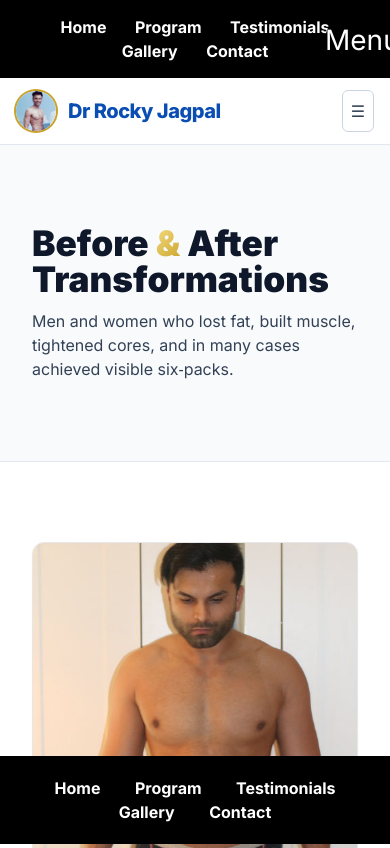
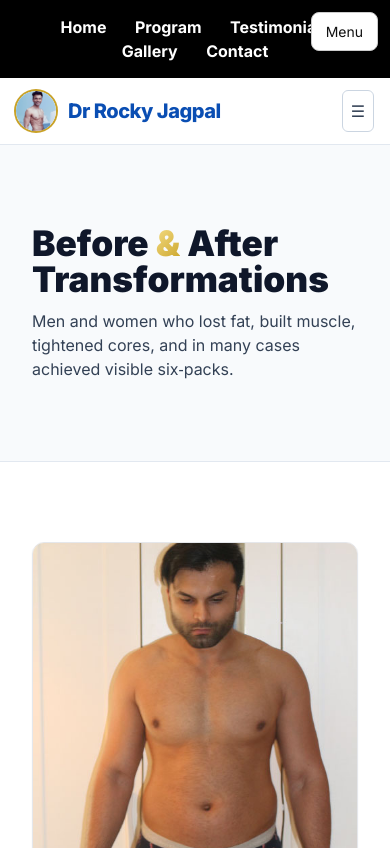
Before and after one commit to Rockmediaai/drrockyjagpal, a website: page before-after.html in a window 390 px wide. Shown: the top 848 px of the page. Drawn offline with nearby package versions, Linux system fonts and the light colour scheme.

Commit message:
Update before-after.html
mobile fix

```diff
--- a/before-after.html
+++ b/before-after.html
@@ -1,6 +1,17 @@
 <!DOCTYPE html>
 <html lang="en">
 <head>
+  <meta name="viewport" content="width=device-width, initial-scale=1">
+
+<style>
+  /* 3 — Stop ANY horizontal overflow / cut-off text forever */
+  html, body { overflow-x: hidden !important; }
+  * { max-width: 100%; box-sizing: border-box; }
+  img, h1, h2, h3, p, div { word-wrap: break-word; }
+
+  /* Remove any rogue fixed bars or black ovals */
+  .mobile-only-menu, .mobile-ham, .mobile-panel, #mobilepanel { display: none !important; }
+</style>
   <meta name="viewport" content="width=device-width, initial-scale=1">
 
 <style>
@@ -414,14 +425,60 @@
     body { padding-bottom: 80px; }
 }
 </style>
-    <!-- Guaranteed mobile hamburger menu for before-after page -->
-<div class="mobile-ham" onclick="document.getElementById('mobilepanel').style.display='block'">Menu</div>
-<div id="mobilepanel" class="mobile-panel" onclick="this.style.display='none'">
-  <a href="../index.html#home">Home</a>
-  <a href="../index.html#program">Program</a>
-  <a href="../index.html#testimonials">Testimonials</a>
-  <a href="../index.html#before-after">Gallery</a>
-  <a href="../index.html#contact">Contact</a>
-</div>
+    <script>
+(function () {
+  // Remove any old junk first
+  document.querySelectorAll('.mobile-ham, .mobile-panel, #mobilepanel, .mobile-only-menu').forEach(el => el.remove());
+
+  function createMenu() {
+    // Tiny top-right button
+    let btn = document.createElement('button');
+    btn.innerHTML = 'Menu';
+    btn.id = 'mobile-menu-btn';
+    btn.style.cssText = 'position:fixed;top:12px;right:12px;z-index:9999;padding:8px 14px;background:#fff;border:1px solid #ccc;border-radius:8px;background:#fff;color:#111;font-size:14px;box-shadow:0 2px 8px rgba(0,0,0,0.15);display:none;';
+
+    // Small white dropdown panel
+    let menu = document.createElement('div');
+    menu.id = 'mobile-menu';
+    menu.style.cssText = 'position:fixed;top:0;left:0;right:0;background:white;z-index:9998;display:none;padding:60px 20px 20px;border-bottom:1px solid #eee;box-shadow:0 4px 12px rgba(0,0,0,0.1);text-align:center;';
+
+    // Links — auto-detect which page we’re on
+    const isBeforeAfter = location.pathname.includes('before-after');
+    const links = isBeforeAfter
+      ? `<a href="../index.html#home" style="display:block;padding:12px;font-size:18px;color:#111;text-decoration:none;">Home</a>
+         <a href="../index.html#program" style="display:block;padding:12px;font-size:18px;color:#111;text-decoration:none;">Program</a>
+         <a href="../index.html#testimonials" style="display:block;padding:12px;font-size:18px;color:#111;text-decoration:none;">Testimonials</a>
+         <a href="../index.html#before-after" style="display:block;padding:12px;font-size:18px;color:#111;text-decoration:none;">Gallery</a>
+         <a href="../index.html#contact" style="display:block;padding:12px;font-size:18px;color:#111;text-decoration:none;">Contact</a>`
+      : `<a href="#home" style="display:block;padding:12px;font-size:18px;color:#111;text-decoration:none;">Home</a>
+         <a href="#program" style="display:block;padding:12px;font-size:18px;color:#111;text-decoration:none;">Program</a>
+         <a href="#testimonials" style="display:block;padding:12px;font-size:18px;color:#111;text-decoration:none;">Testimonials</a>
+         <a href="#before-after" style="display:block;padding:12px;font-size:18px;color:#111;text-decoration:none;">Gallery</a>
+         <a href="#contact" style="display:block;padding:12px;font-size:18px;color:#111;text-decoration:none;">Contact</a>`;
+
+    menu.innerHTML = links;
+    document.body.appendChild(btn);
+    document.body.appendChild(menu);
+
+    // Show only on mobile
+    if (window.innerWidth <= 768) btn.style.display = 'block';
+
+    // Toggle menu
+    btn.onclick = () => {
+      menu.style.display = menu.style.display === 'block' ? 'none' : 'block';
+    };
+    // Close when clicking a link
+    menu.querySelectorAll('a').forEach(a => {
+      a.onclick = () => menu.style.display = 'none';
+    });
+  }
+
+  if (document.readyState === 'loading') {
+    document.addEventListener('DOMContentLoaded', createMenu);
+  } else {
+    createMenu();
+  }
+})();
+</script>
 </body>
 </html>
```
